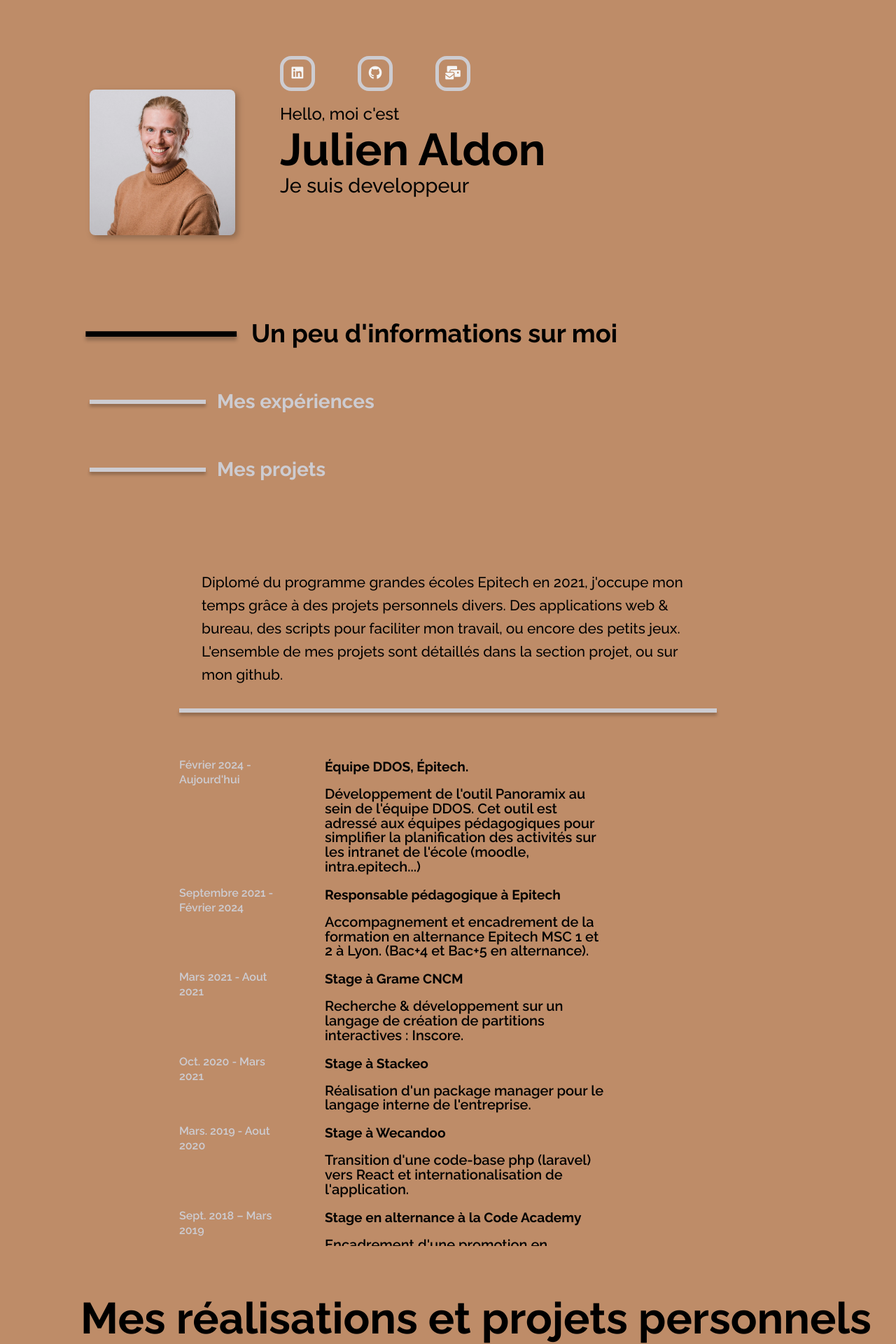
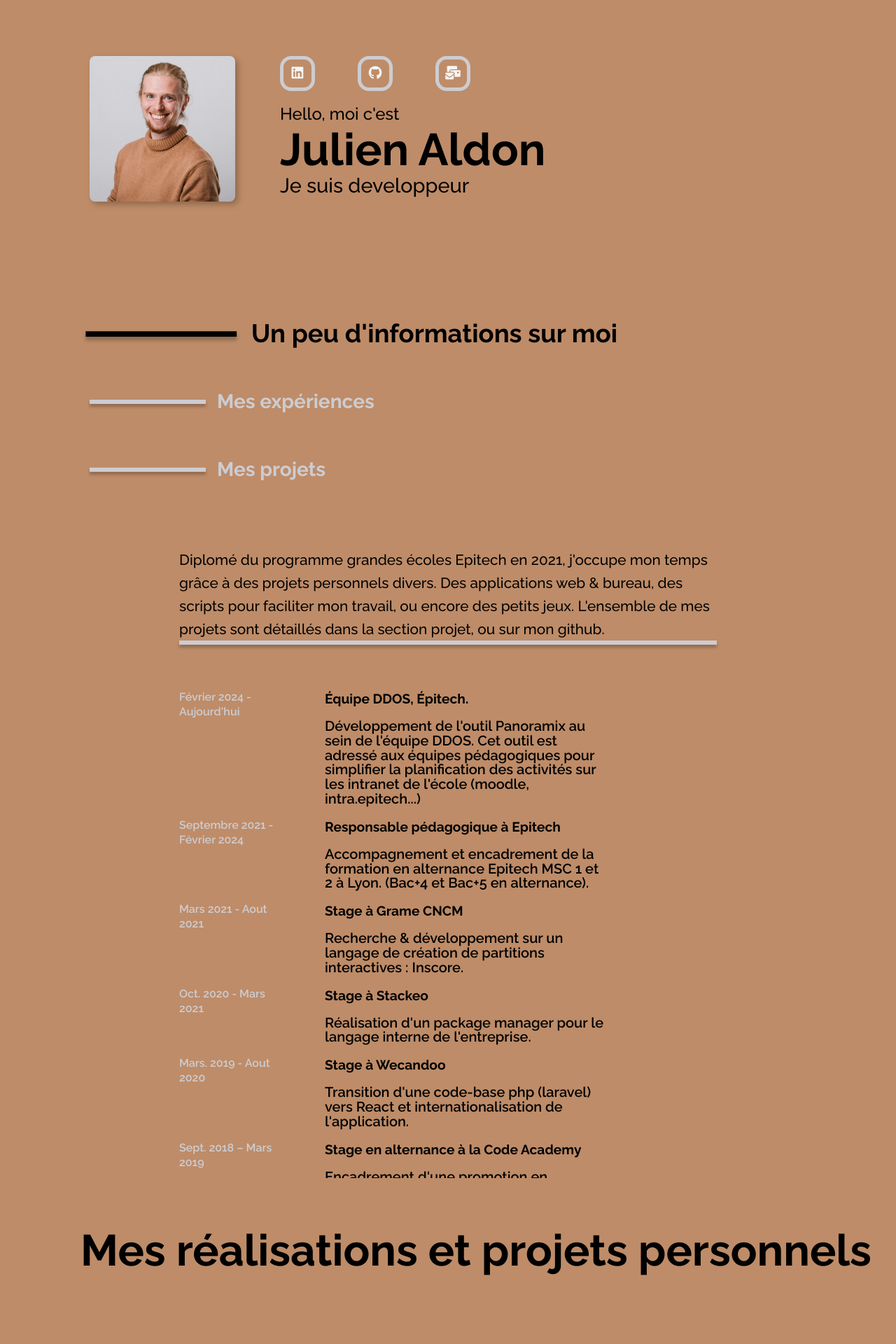
Before and after one commit to JulienAldon/Portfolio, a Jekyll site: the page built from index.markdown, in a window 1280 px wide. Shown: the top 1920 px of the page at 70% size. Built offline with Jekyll 4.4.1, drawn with Linux system fonts in a browser that asks for light colours; nearby versions of some CDN libraries.

Commit message:
Fix various layout issues

```diff
--- a/assets/css/main.css
+++ b/assets/css/main.css
@@ -50,7 +50,6 @@
   line-height: 33px;
   margin: 0px;
   color: #000000;
-  padding: 2rem;
 }
 
 .presentation span {
@@ -187,8 +186,6 @@
 .about-img {
   width: 13rem;
   height: 13rem;
-  position: relative;
-  top: 3rem;
   filter: drop-shadow(4px 4px 4px rgba(0, 0, 0, 0.25));
   border-radius: 8px;
 }
@@ -605,7 +602,7 @@
   }
 }
 
-@media screen and (max-width: 1400px) {
+@media screen and (max-width: 1565px) {
   #projets {
     display: flex;
     flex-direction: column;
```
